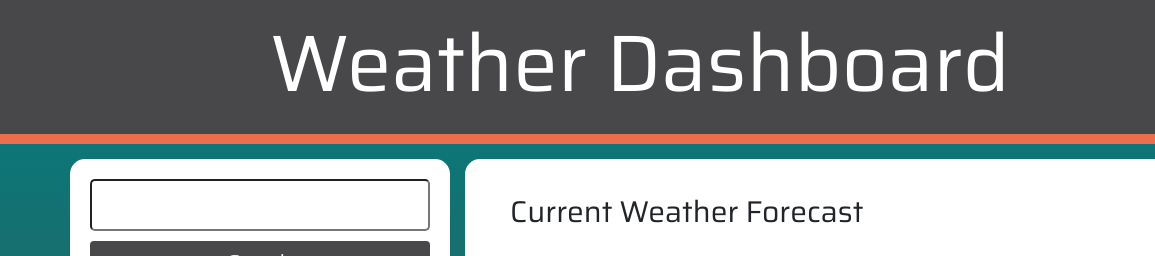
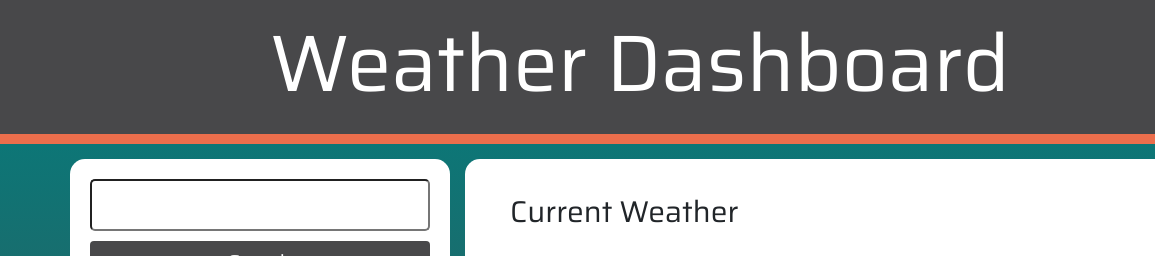
Before and after one commit to vikavisuals/05-weatherDashboard, a plain HTML site: page index.html in a window 1280 px wide. Shown: the top 256 px of the page, 0-1155 px from the left. Drawn offline with nearby package versions, Linux system fonts and the light colour scheme.

```diff
--- a/index.html
+++ b/index.html
@@ -62,7 +62,7 @@
         <div class="col-8">
           <div id="weatherInfo">
             <div id="mainWeather">
-            <span class="city">Current Weather Forecast</span>
+            <span class="city">Current Weather</span>
             <div class="iconBg"><img class="icon" src=""></div>
             <ul class="temp"></ul>
             <ul class="wind"></ul>
```
Also changed, not shown: images/weatherDashboardScreenshot.JPG (added), 1 other file.
